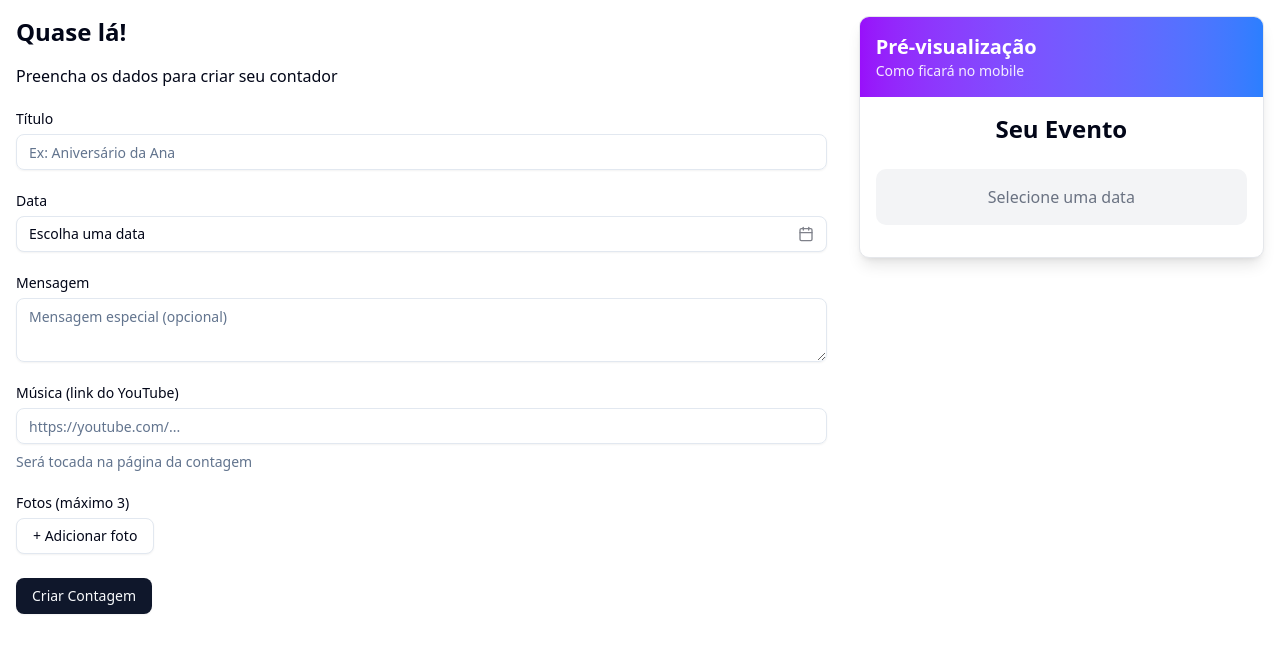
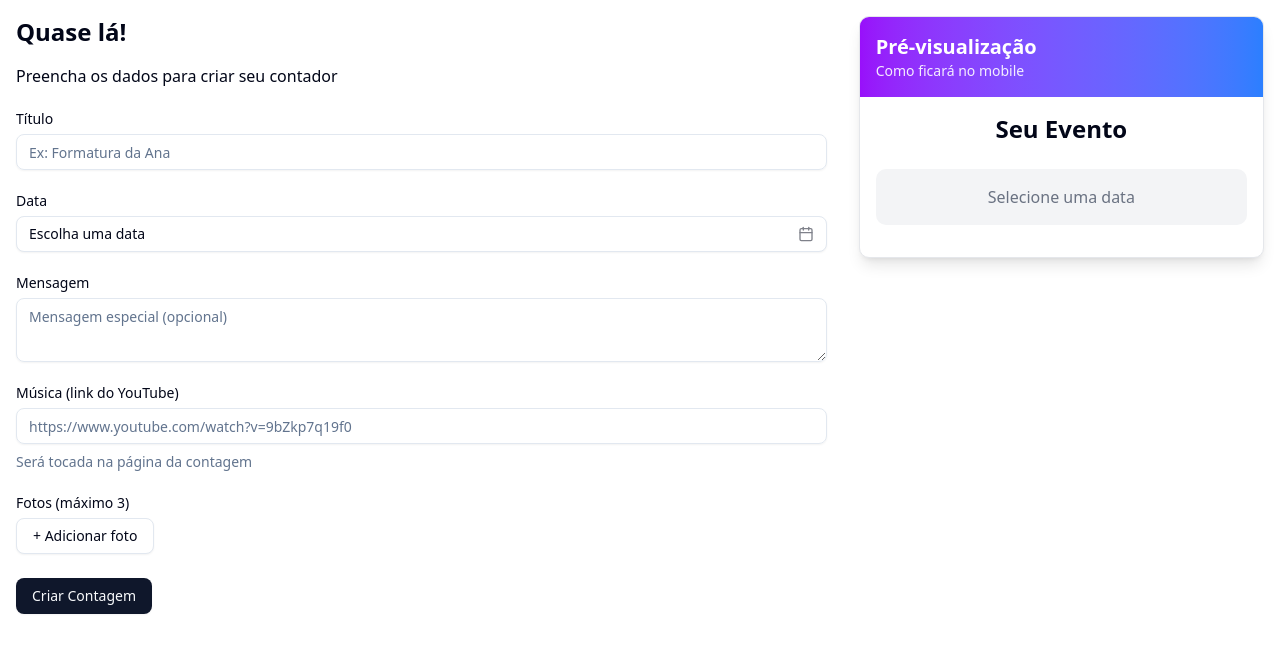
Before and after one commit to jeuchaves/quantos-dias-faltam, a React (Vite) app: page /criar in a window 1280 px wide. Shown: the top 652 px of the page. Built offline with nearby package versions, Linux system fonts and the light colour scheme.

Commit message:
refactor: atualiza placeholders dos campos de entrada no formulário de contagem regressiva

```diff
--- a/src/components/countdown-form/CountdownForm.tsx
+++ b/src/components/countdown-form/CountdownForm.tsx
@@ -46,7 +46,7 @@ export const CountdownForm = ({
             <FormItem>
               <FormLabel>Título</FormLabel>
               <FormControl>
-                <Input placeholder="Ex: Aniversário da Ana" {...field} />
+                <Input placeholder="Ex: Formatura da Ana" {...field} />
               </FormControl>
               <FormMessage />
             </FormItem>
@@ -117,7 +117,10 @@ export const CountdownForm = ({
             <FormItem>
               <FormLabel>Música (link do YouTube)</FormLabel>
               <FormControl>
-                <Input placeholder="https://youtube.com/..." {...field} />
+                <Input
+                  placeholder="https://www.youtube.com/watch?v=9bZkp7q19f0"
+                  {...field}
+                />
               </FormControl>
               <FormDescription>
                 Será tocada na página da contagem
```
